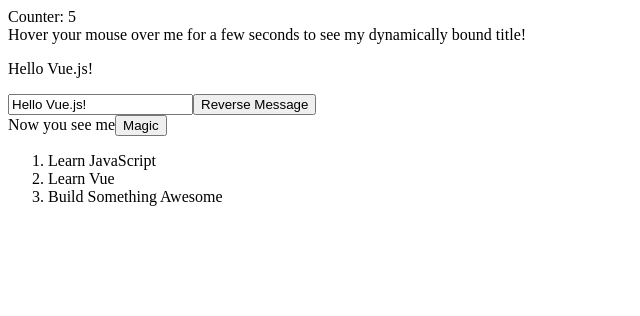
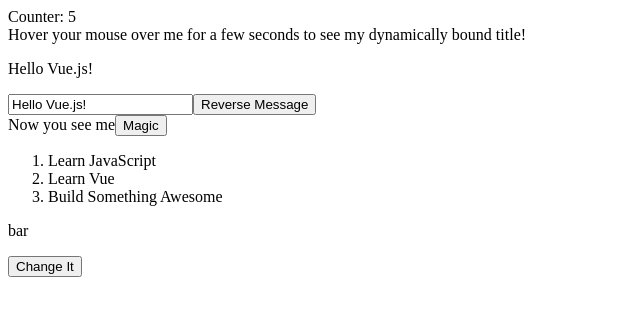
Before and after one commit to Kehvarl/vue-hello, a plain HTML site: page index.html in a window 1280 px wide. Shown: the whole page, without its empty margins (0-640 px from the left). Drawn offline with nearby package versions, Linux system fonts and the light colour scheme.

Commit message:
Object freezing example

```diff
--- a/index.html
+++ b/index.html
@@ -30,6 +30,10 @@
           {{ todo.text }}
         </li>
       </ol>
+    </div>
+    <div id="app">
+      <p>{{ foo }}</p>
+      <button v-on:click="foo = 'baz'">Change It</button>
     </div>
   </body>
 
@@ -96,6 +100,18 @@
       }
     }
 
+    const obj = {
+      foo: 'bar'
+    }
+
+    Object.freeze(obj);
+
+    const vm = Vue.createApp({
+      data() {
+        return obj
+      }
+    }).mount('#app');
+
     Vue.createApp(Counter).mount('#counter');
     Vue.createApp(AttributeBinding).mount('#bind-attribute');
     Vue.createApp(EventHandling).mount('#event-handling');
```
